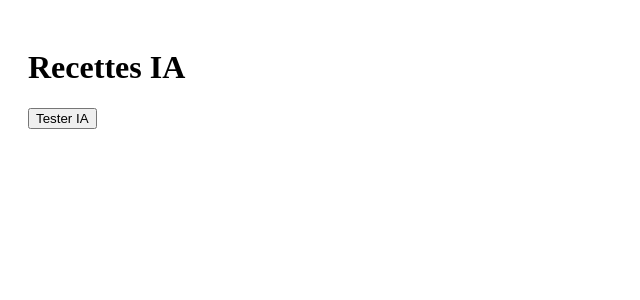
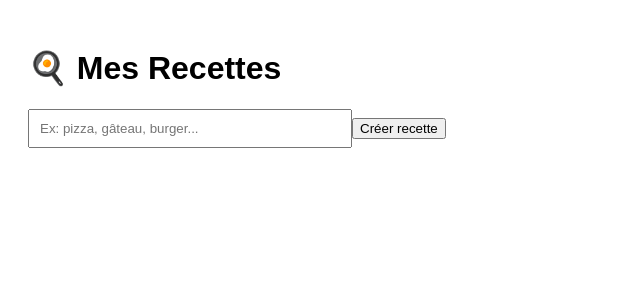
Before and after one commit to Augustin644/recettes, a React (Vite) app: page / in a window 1280 px wide. Shown: the top 300 px of the page, without its empty margins (0-640 px from the left). Built offline with nearby package versions, Linux system fonts and the light colour scheme.

Commit message:
Refactor recipe generation logic in App component

```diff
--- a/src/App.jsx
+++ b/src/App.jsx
@@ -1,50 +1,48 @@
 import { useState } from "react";
-
-const MODEL = "gemini-2.5-flash";
-const STORAGE_KEY = "carnet_gemini_api_key";
-
-function getApiKey() {
-  return localStorage.getItem(STORAGE_KEY) || "";
-}
-
-async function callGemini(prompt) {
-  const apiKey = getApiKey();
-  if (!apiKey) throw new Error("No API key");
-
-  const res = await fetch(
-    `https://generativelanguage.googleapis.com/v1beta/models/${MODEL}:generateContent?key=${apiKey}`,
-    {
-      method: "POST",
-      headers: { "Content-Type": "application/json" },
-      body: JSON.stringify({
-        contents: [{ parts: [{ text: prompt }] }]
-      })
-    }
-  );
-
-  const data = await res.json();
-
-  return data.candidates?.[0]?.content?.parts?.[0]?.text || "Erreur IA";
-}
+import { generateRecipe } from "./gemini"; // ou services/gemini si tu préfères
 
 export default function App() {
-  const [text, setText] = useState("");
-  const [out, setOut] = useState("");
+  const [idea, setIdea] = useState("");
+  const [result, setResult] = useState(null);
+  const [loading, setLoading] = useState(false);
 
-  const test = async () => {
-    const res = await callGemini("Donne une recette de crêpes");
-    setOut(res);
+  const handleGenerate = async () => {
+    if (!idea) return;
+
+    setLoading(true);
+    setResult(null);
+
+    try {
+      const res = await generateRecipe(idea);
+      setResult(res);
+    } catch (e) {
+      console.error(e);
+      alert("Erreur IA");
+    }
+
+    setLoading(false);
   };
 
   return (
-    <div style={{ padding: 20 }}>
-      <h1>Recettes IA</h1>
+    <div style={{ padding: 20, fontFamily: "Arial" }}>
+      <h1>🍳 Mes Recettes</h1>
 
-      <button onClick={test}>
-        Tester IA
+      <input
+        value={idea}
+        onChange={(e) => setIdea(e.target.value)}
+        placeholder="Ex: pizza, gâteau, burger..."
+        style={{ padding: 10, width: 300 }}
+      />
+
+      <button onClick={handleGenerate} disabled={loading}>
+        {loading ? "Génération..." : "Créer recette"}
       </button>
 
-      <pre>{out}</pre>
+      {result && (
+        <pre style={{ marginTop: 20 }}>
+          {JSON.stringify(result, null, 2)}
+        </pre>
+      )}
     </div>
   );
 }
```
